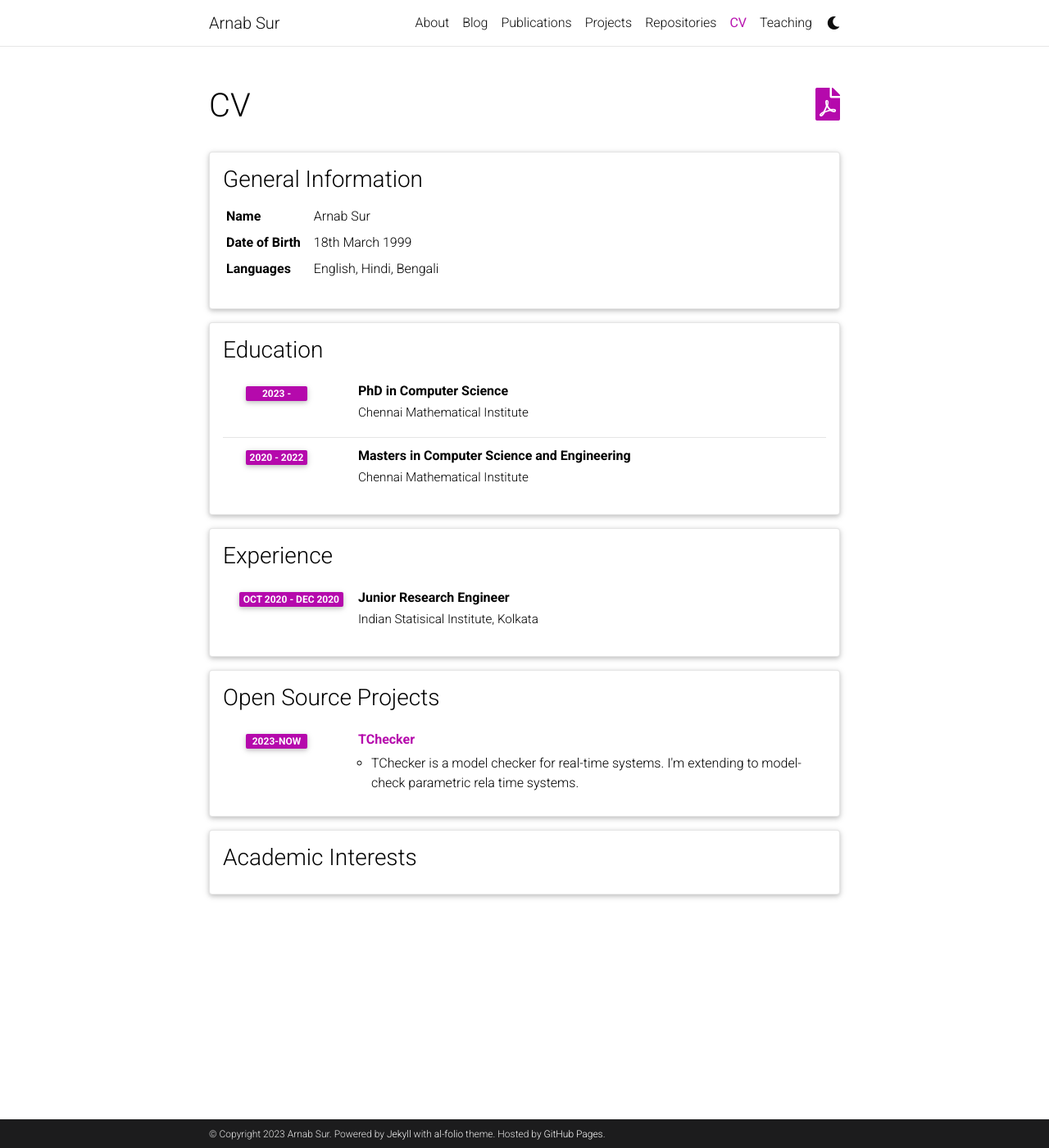
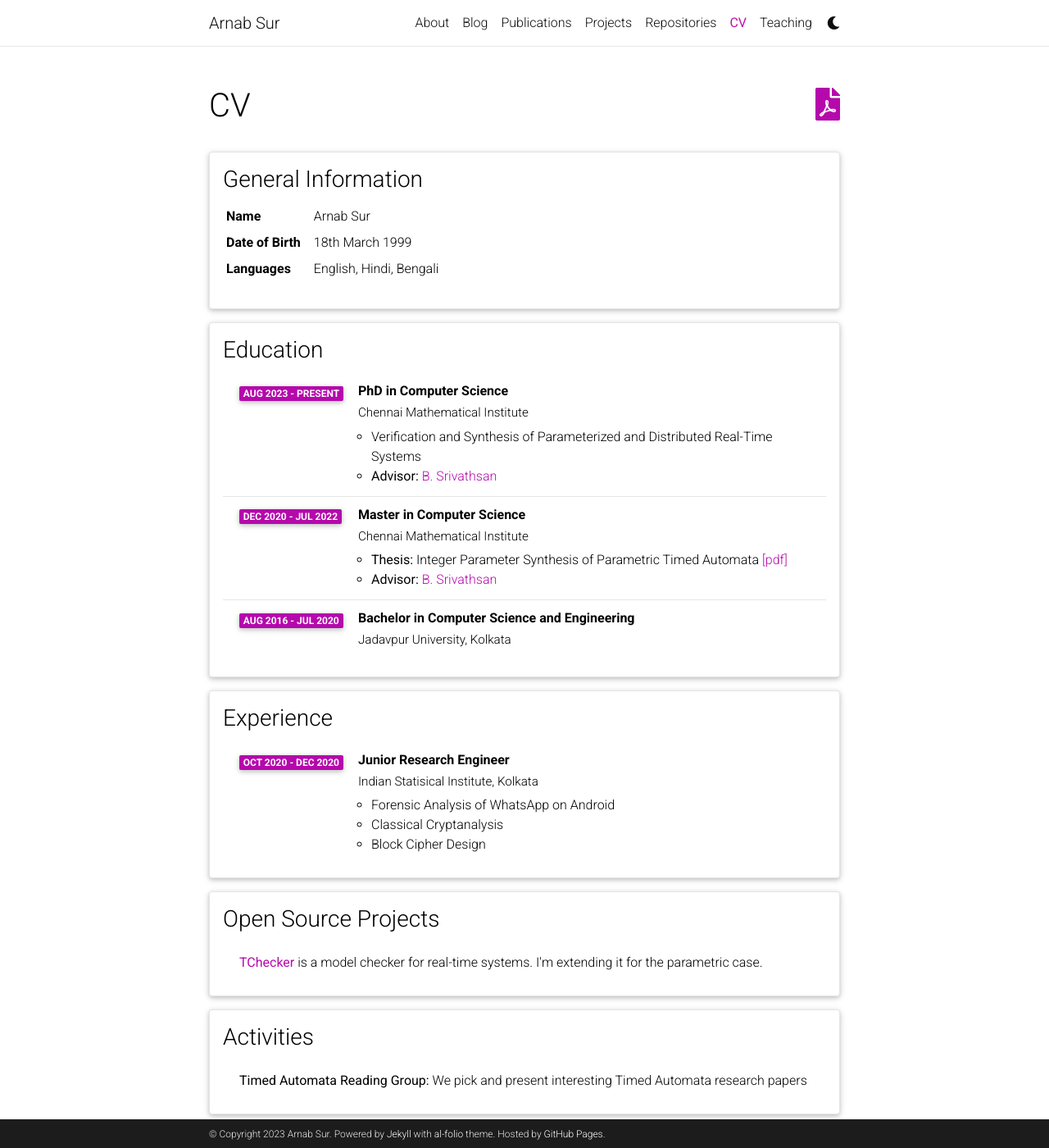
Before and after one commit to arnabSur/arnabSur.github.io, a Jekyll site: the page built from _pages/cv.md, in a window 1280 px wide and 1400 px high. Shown: the whole window at 82% size. Built offline with Jekyll 4.4.1, drawn with Linux system fonts in a browser that asks for light colours; full-size pictures stand in for the smaller copies a plugin makes; comment, search, counter and statistics services are not loaded; a style sheet for code colours, icons or effects is not loaded.

Commit message:
polished cv

```diff
--- a/_data/cv.yml
+++ b/_data/cv.yml
@@ -13,20 +13,19 @@
   contents:
     - title: PhD in Computer Science
       institution: Chennai Mathematical Institute
-      year: 2023 -
-#      description:
-#        - Description 1.
-#        - Description 2.
-#        - title: Description 3.
-#          contents:
-#            - Sub-description 1.
-#            - Sub-description 2.
-    - title: Masters in Computer Science and Engineering
+      year: Aug 2023 - Present
+      description:
+        - Verification and Synthesis of Parameterized and Distributed Real-Time Systems
+        - <b>Advisor:</b> <a href='www.cmi.ac.in/~sri'>B. Srivathsan </a>
+    - title: Master in Computer Science
       institution: Chennai Mathematical Institute
-      year: 2020 - 2022
-#      description:
-#        - Description 1.
-#        - Description 2.
+      year: Dec 2020 - Jul 2022
+      description:
+        - <b>Thesis:</b> Integer Parameter Synthesis of Parametric Timed Automata <a href='../assets/pdf/msc-thesis.pdf'>[pdf]</a>
+        - <b>Advisor:</b> <a href='www.cmi.ac.in/~sri'>B. Srivathsan </a>
+    - title: Bachelor in Computer Science and Engineering
+      institution: Jadavpur University, Kolkata
+      year: Aug 2016 - Jul 2020
 
 - title: Experience
   type: time_table
@@ -34,13 +33,15 @@
     - title: Junior Research Engineer
       institution: Indian Statisical Institute, Kolkata
       year: Oct 2020 - Dec 2020
+      description:
+        - Forensic Analysis of WhatsApp on Android
+        - Classical Cryptanalysis
+        - Block Cipher Design
 
 - title: Open Source Projects
-  type: time_table
+  type: list
   contents:
-    - title: <a href="https://github.com/arnabSur/tchecker">TChecker</a>
-      year: 2023-now
-      description: TChecker is a model checker for real-time systems. I'm extending to model-check parametric rela time systems.
+    - <b><a href="https://github.com/arnabSur/tchecker">TChecker</a></b> is a model checker for real-time systems. I'm extending it for the parametric case.
 
 #- title: Honors and Awards
 #  type: time_table
@@ -53,7 +54,7 @@
 #      items:
 #        - Max Planck Medal
 
-- title: Academic Interests
+#- title: Academic Interests
 #  type: nested_list
 #  contents:
 #    - title: Topic 1.
@@ -65,7 +66,7 @@
 #        - Description 1.
 #        - Description 2.
 #
-#- title: Other Interests
-#  type: list
-#  contents:
-#    - <u>Hobbies:</u> Hobby 1, Hobby 2, etc.
+- title: Activities
+  type: list
+  contents:
+    - <b>Timed Automata Reading Group:</b> We pick and present interesting Timed Automata research papers
```
Also changed, not shown: _pages/about.md (+3 -3 lines), 2 other files.
